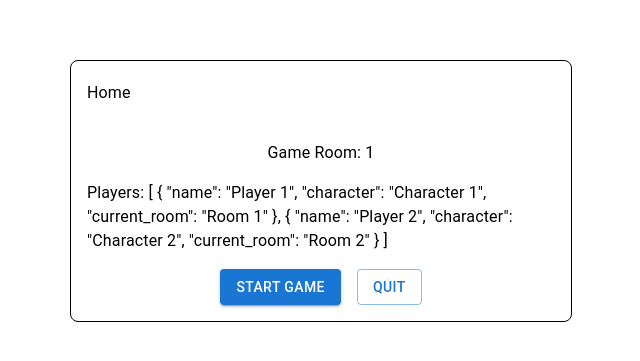
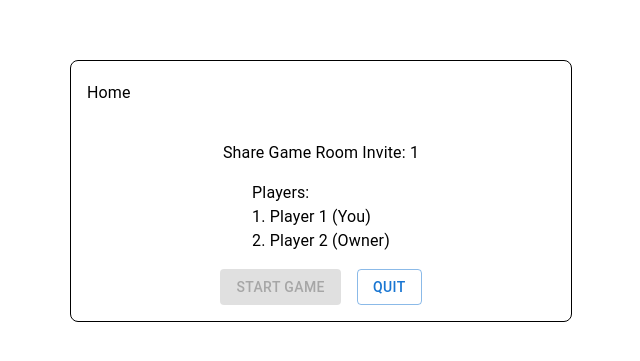
Before and after one commit to VJ4538/clueless, a React (Vite) app in the folder apps/frontend/: page /room/1 in a window 1280 px wide. Shown: the part 209-570 px from the top of the page, without its empty margins (319-959 px from the left). Built offline with nearby package versions, Linux system fonts and the light colour scheme.

Commit message:
updated room logic

```diff
--- a/apps/frontend/src/view/Game/Game.tsx
+++ b/apps/frontend/src/view/Game/Game.tsx
@@ -53,7 +53,7 @@ const Game: React.FC = () => {
       m={2}
     >
       <Text variant="h2" color="primary">
-        Game Room
+        Game View
       </Text>
 
       {/* Current Turn */}
--- a/apps/frontend/src/view/GameRoom/GameRoom.tsx
+++ b/apps/frontend/src/view/GameRoom/GameRoom.tsx
@@ -34,8 +34,9 @@ const GameRoom = () => {
     // TODO: API call to get room status
     // Should also create temp user when join or create a room
     // Should return who is the owner of the room and how many players are in the room
-    const mockRoomStatusResponse = {
-      owner: 'Player 1',
+
+    let mockRoomStatusResponse = {
+      owner: 'Player 2',
       players: [
         {
           name: 'Player 1',
@@ -45,10 +46,24 @@ const GameRoom = () => {
         {
           name: 'Player 2',
           character: 'Character 2',
-          current_room: 'Room 2',
+          current_room: 'Room 1',
         },
       ],
     };
+
+    if (roomId === 'newGameRoomId') {
+      mockRoomStatusResponse = {
+        owner: 'Player 1',
+        players: [
+          {
+            name: 'Player 1',
+            character: 'Character 1',
+            current_room: 'Room 1',
+          },
+        ],
+      };
+    }
+
     setRoomStatus(mockRoomStatusResponse);
   };
 
@@ -67,8 +82,17 @@ const GameRoom = () => {
       gap={2}
       m={2}
     >
-      <Text>Game Room: {roomId}</Text>
-      <Text>Players: {JSON.stringify(players, null, 2)}</Text>
+      <Text>Share Game Room Invite: {roomId}</Text>
+      <Text>
+        Players:{' '}
+        {players?.map((player: any, index: number) => (
+          <Container key={player.id}>
+            {index + 1}. {player.name}
+            {player.name === roomStatus?.owner && ' (Owner)'}
+            {player.name === 'Player 1' && ' (You)'}
+          </Container>
+        ))}
+      </Text>
 
       <Container display="flex" alignItems="center" gap={2}>
         <Button
--- a/apps/frontend/src/view/Layout/NavBar.tsx
+++ b/apps/frontend/src/view/Layout/NavBar.tsx
@@ -1,10 +1,18 @@
 import { List, ListItem, ListItemButton, ListItemText } from '@mui/material';
 import { Link } from 'react-router-dom';
+import { useAppContext } from '../../context/appContext';
 
-const NavBar = () => (
+const NavBar = () => {
+  const { setGameRoomId } = useAppContext();
+
+  return (
     <List sx={{ display: 'flex', flexDirection: 'row' }}>
       <ListItem disablePadding sx={{ width: 'auto' }}>
-      <ListItemButton component={Link} to="/">
+        <ListItemButton
+          component={Link}
+          to="/"
+          onClick={() => setGameRoomId('')}
+        >
           <ListItemText primary="Home" />
         </ListItemButton>
       </ListItem>
@@ -20,5 +28,6 @@ const NavBar = () => (
     </ListItem> */}
     </List>
   );
+};
 
 export default NavBar;
--- a/apps/frontend/src/view/Login/hook/useLoginPage.tsx
+++ b/apps/frontend/src/view/Login/hook/useLoginPage.tsx
@@ -17,7 +17,7 @@ const useLoginPage = () => {
     // TODO: API call to create a new room
     // Game ID is returned from the API call
     try {
-      const mockApiResponse = 'TestGameRoomId';
+      const mockApiResponse = 'newGameRoomId';
       navigate(`/room/${mockApiResponse}`);
     } catch (error) {
       console.error('Error creating new room', error);
```
Lines whose indentation alone changed are shown as unchanged.
